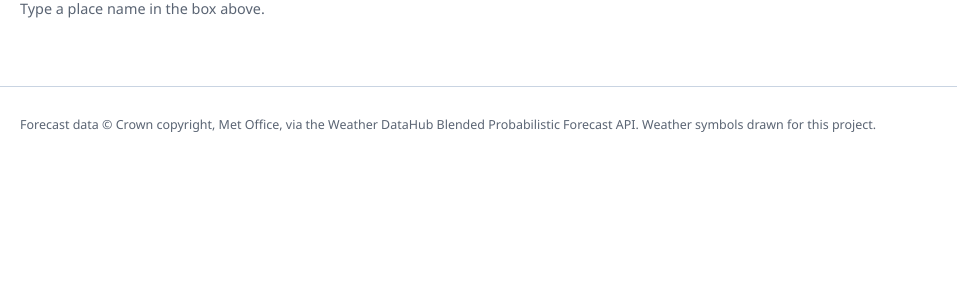
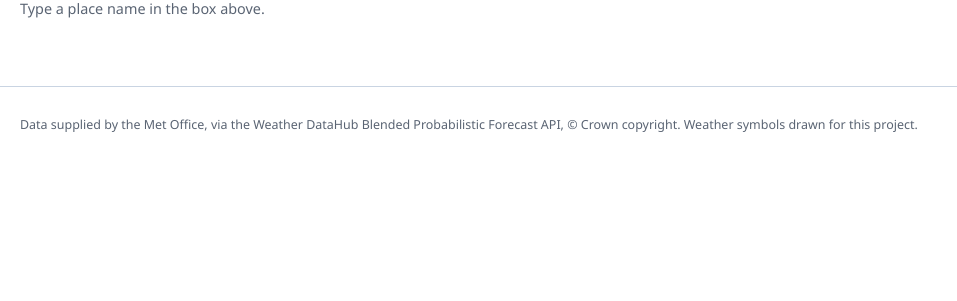
Before and after one commit to mratford/weather-bureau-light, a Flask app: page /search in a window 1280 px wide. Shown: the part 144-445 px from the top of the page, without its empty margins (0-957 px from the left). Run offline with Flask 3, Linux system fonts and the light colour scheme; parts of the project's set-up code (start-up, migrations or seed data) failed here and were passed over.

Commit message:
Use the Met Office's own attribution wording in the footer
Clause 2.6.1 of the Weather DataHub terms asks for an acknowledgement in
substantially the words "Data supplied by the Met Office", alongside the
visualisation. The footer said something close but not that, so use the
phrase itself and cover it with a test, since a licence obligation should
not be able to regress unnoticed.

Co-Authored-By: Claude Opus 5 <noreply@anthropic.com>

```diff
--- a/src/weather_bureau_light/templates/base.html
+++ b/src/weather_bureau_light/templates/base.html
@@ -24,10 +24,12 @@
   {% block content %}{% endblock %}
 </main>
 
+{# "Data supplied by the Met Office" is the wording clause 2.6.1 of the Weather DataHub
+   terms asks for, alongside the visualisation. Keep the phrase intact. #}
 <footer class="page-footer">
   <p>
-    Forecast data &copy; Crown copyright, Met Office, via the
-    Weather DataHub Blended Probabilistic Forecast API.
+    Data supplied by the Met Office, via the Weather DataHub Blended
+    Probabilistic Forecast API, &copy; Crown copyright.
     Weather symbols drawn for this project.
   </p>
 </footer>
```
Also changed, not shown: tests/test_app.py (+5 -0 lines), README.md.
